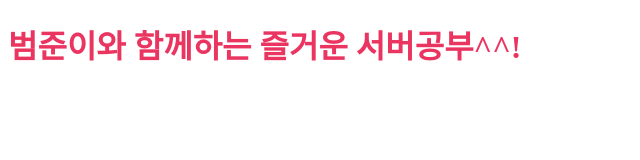
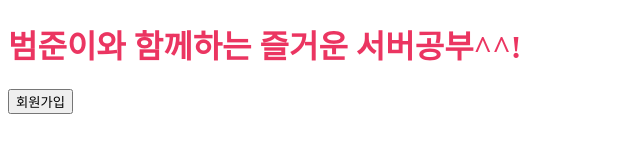
Before and after one commit to Yttrium69/ServerGongboo, a website: page gandan.html in a window 1280 px wide. Shown: the whole page, without its empty margins (0-640 px from the left). Drawn offline with Linux system fonts and the light colour scheme.

Commit message:
button added

```diff
--- a/gandan.html
+++ b/gandan.html
@@ -9,6 +9,7 @@
 <body>
     <div>
         <h1 style="color:#eb3561">범준이와 함께하는 즐거운 서버공부^^!</h1>
+        <button>회원가입</button>
     </div>
 </body>
 </html>
```
